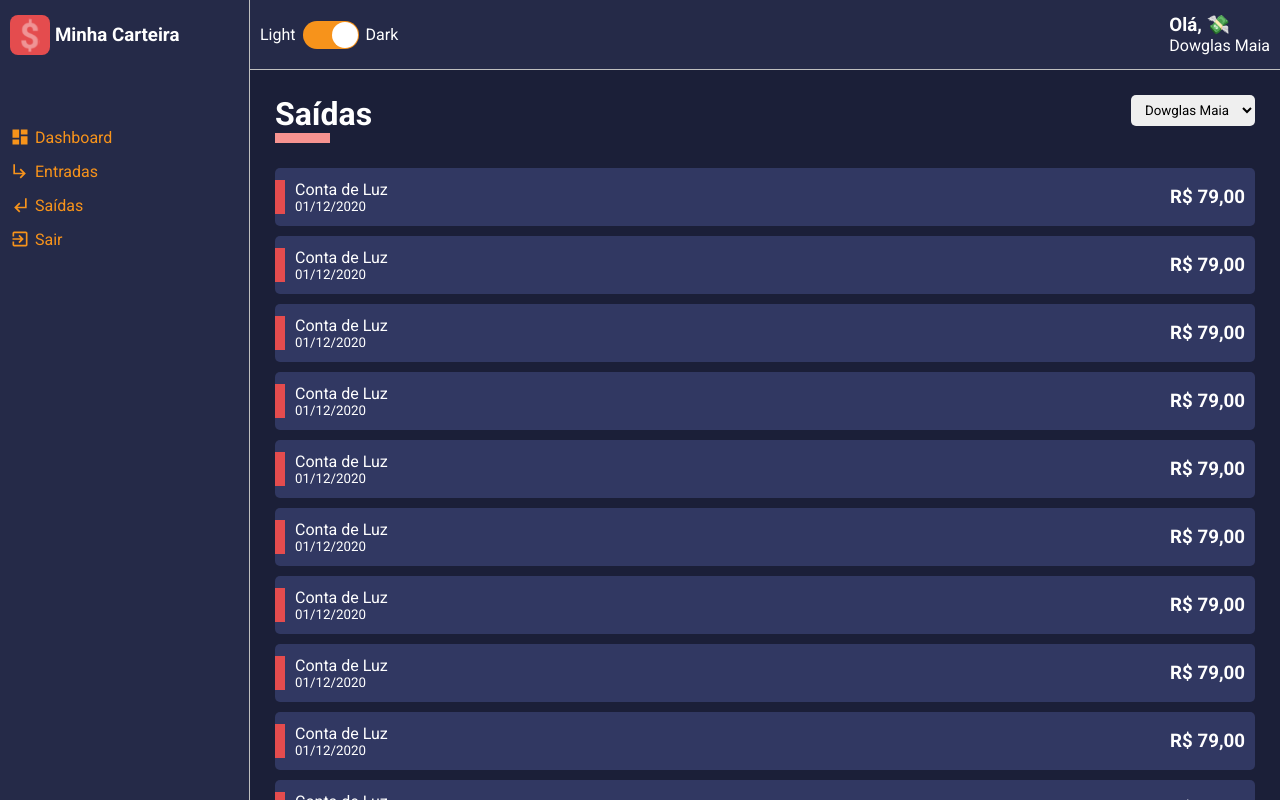
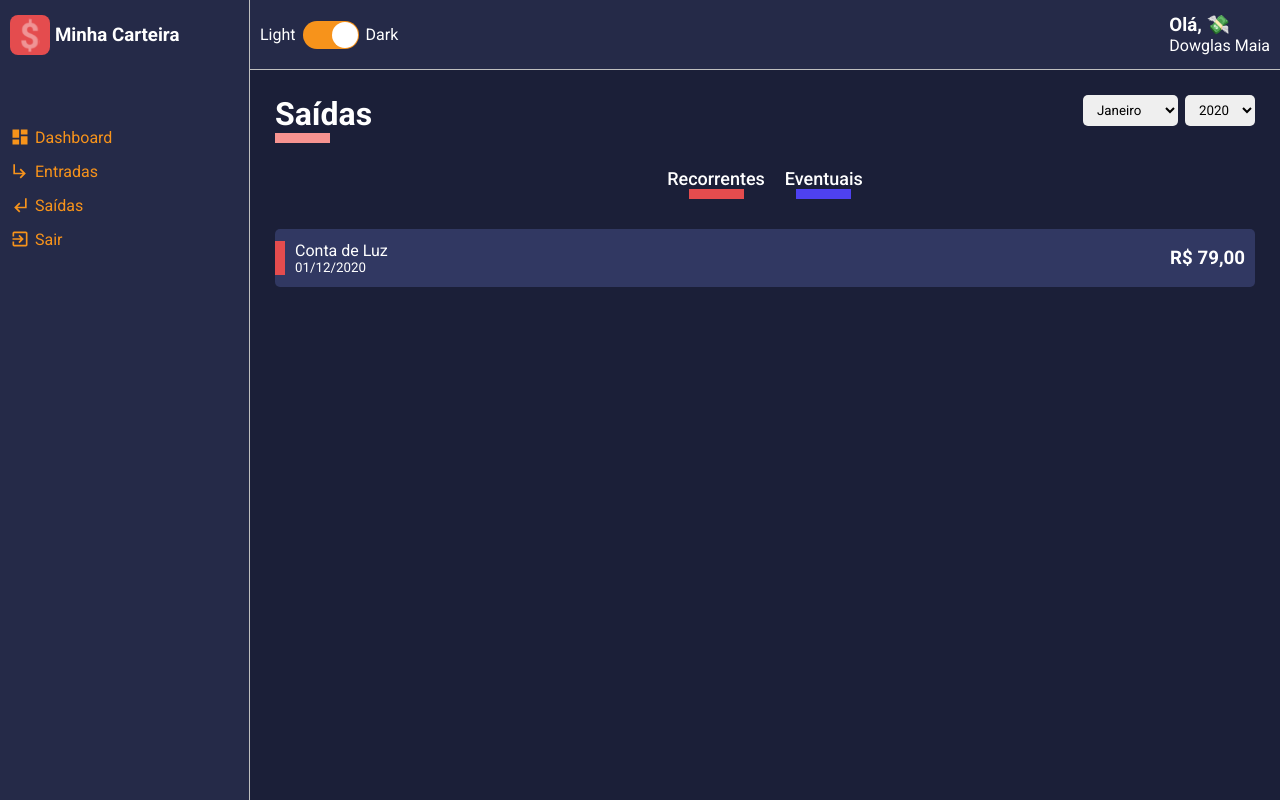
Before and after one commit to dowglasmaia/app-react-minha-carteira, a React (Create React App) app: page / in a window 1280 px wide. Built offline with nearby package versions, Linux system fonts and the light colour scheme.

Commit message:
estilizando butões de tipo de finança

```diff
--- a/src/Pages/List/index.tsx
+++ b/src/Pages/List/index.tsx
@@ -1,24 +1,38 @@
 import React from 'react';
 
-import { Container, Content } from './styles';
+import { Container, Content, Filters } from './styles';
 import ContentHeader from '../../components/shared/ContentHeader';
 
 import SelectInput from '../../components/shared/SelectInput';
 import HistoryFinanceCard from '../../components/HistoryFinanceCard';
 
 const List: React.FC = () => {
-    const options = [
-        { value: 'Dowglas Maia', label: 'Dowglas Maia' },
-        { value: 'kayron Maia', label: 'Kayron Maia' },
-        { value: 'kaymilly Maia', label: 'kaymilly Maia' }
+    const months = [
+        { value: 1, label: 'Janeiro' },
+        { value: 2, label: 'Fevereiro' },
+        { value: 3, label: 'Março' }
+    ];
+
+    const years = [
+        { value: 2020, label: 2020 },
+        { value: 2019, label: 2019 },
+        { value: 2018, label: 2018 },
     ];
 
 
     return (
         <Container>
             <ContentHeader title="Saídas" lineColor="#F79390">
-                <SelectInput options={options} />
+                <SelectInput options={months} />
+                <SelectInput options={years} />
             </ContentHeader>
+
+            <Filters>
+                <button type="button" className="tag-filter tag-recorrentes"> Recorrentes </button>
+
+                <button type="button" className="tag-filter tag-eventuais"> Eventuais </button>
+            </Filters>
+
 
             <Content>
                 {/* Cartão de Historico Financeiro */}
@@ -29,131 +43,6 @@ const List: React.FC = () => {
                     amount="R$ 79,00"
                 />
 
-                {/* Cartão de Historico Financeiro */}
-                <HistoryFinanceCard
-
-                    tagColor="#E44C4E"
-                    title="Conta de Luz"
-                    subTitle="01/12/2020"
-                    amount="R$ 79,00"
-                />
-
-                {/* Cartão de Historico Financeiro */}
-                <HistoryFinanceCard
-
-                    tagColor="#E44C4E"
-                    title="Conta de Luz"
-                    subTitle="01/12/2020"
-                    amount="R$ 79,00"
-                />
-
-                {/* Cartão de Historico Financeiro */}
-                <HistoryFinanceCard
-
-                    tagColor="#E44C4E"
-                    title="Conta de Luz"
-                    subTitle="01/12/2020"
-                    amount="R$ 79,00"
-                />
-
-                {/* Cartão de Historico Financeiro */}
-                <HistoryFinanceCard
-
-                    tagColor="#E44C4E"
-                    title="Conta de Luz"
-                    subTitle="01/12/2020"
-                    amount="R$ 79,00"
-                />
-
-                {/* Cartão de Historico Financeiro */}
-                <HistoryFinanceCard
-
-                    tagColor="#E44C4E"
-                    title="Conta de Luz"
-                    subTitle="01/12/2020"
-                    amount="R$ 79,00"
-                />
-
-                {/* Cartão de Historico Financeiro */}
-                <HistoryFinanceCard
-
-                    tagColor="#E44C4E"
-                    title="Conta de Luz"
-                    subTitle="01/12/2020"
-                    amount="R$ 79,00"
-                />
-
-                {/* Cartão de Historico Financeiro */}
-                <HistoryFinanceCard
-
-                    tagColor="#E44C4E"
-                    title="Conta de Luz"
-                    subTitle="01/12/2020"
-                    amount="R$ 79,00"
-                />
-
-                {/* Cartão de Historico Financeiro */}
-                <HistoryFinanceCard
-
-                    tagColor="#E44C4E"
-                    title="Conta de Luz"
-                    subTitle="01/12/2020"
-                    amount="R$ 79,00"
-                />
-
-                {/* Cartão de Historico Financeiro */}
-                <HistoryFinanceCard
-
-                    tagColor="#E44C4E"
-                    title="Conta de Luz"
-                    subTitle="01/12/2020"
-                    amount="R$ 79,00"
-                />
-
-                {/* Cartão de Historico Financeiro */}
-                <HistoryFinanceCard
-
-                    tagColor="#E44C4E"
-                    title="Conta de Luz"
-                    subTitle="01/12/2020"
-                    amount="R$ 79,00"
-                />
-
-                {/* Cartão de Historico Financeiro */}
-                <HistoryFinanceCard
-
-                    tagColor="#E44C4E"
-                    title="Conta de Luz"
-                    subTitle="01/12/2020"
-                    amount="R$ 79,00"
-                />
-
-                {/* Cartão de Historico Financeiro */}
-                <HistoryFinanceCard
-
-                    tagColor="#E44C4E"
-                    title="Conta de Luz"
-                    subTitle="01/12/2020"
-                    amount="R$ 79,00"
-                />
-
-                {/* Cartão de Historico Financeiro */}
-                <HistoryFinanceCard
-
-                    tagColor="#E44C4E"
-                    title="Conta de Luz"
-                    subTitle="01/12/2020"
-                    amount="R$ 79,00"
-                />
-
-                {/* Cartão de Historico Financeiro */}
-                <HistoryFinanceCard
-
-                    tagColor="#E44C4E"
-                    title="Conta de Luz"
-                    subTitle="01/12/2020"
-                    amount="R$ 79,00"
-                />
 
             </Content>
         </Container>
--- a/src/Pages/List/styles.ts
+++ b/src/Pages/List/styles.ts
@@ -1,4 +1,44 @@
 import styled from "styled-components";
 
 export const Container = styled.div``;
+
 export const Content = styled.div``;
+
+/* Estilizando os Butões de filters */
+export const Filters = styled.div`
+  width: 100%;
+  display: flex;
+  justify-content: center;
+  margin-bottom:30px;
+
+  /* criando uma class CSS */
+  .tag-filter {
+    font-size: 18px;
+    font-weight: 500;
+    background: none;
+    color: ${(props) => props.theme.colors.white};
+    margin: 0 10px;
+    transition: opacity 0.3s;
+
+    &:hover {
+      opacity: 0.7;
+    }
+  }
+
+  .tag-recorrentes::after {
+    content: "";
+    display: block;
+    width: 55px;
+    margin: 0 auto;
+    border-bottom: 10px solid ${(props) => props.theme.colors.warning};
+  }
+
+  .tag-eventuais::after {
+    content: "";
+    display: block;
+    width: 55px;
+    margin: 0 auto;
+    border-bottom: 10px solid ${(props) => props.theme.colors.success};
+  }
+
+`;
```
